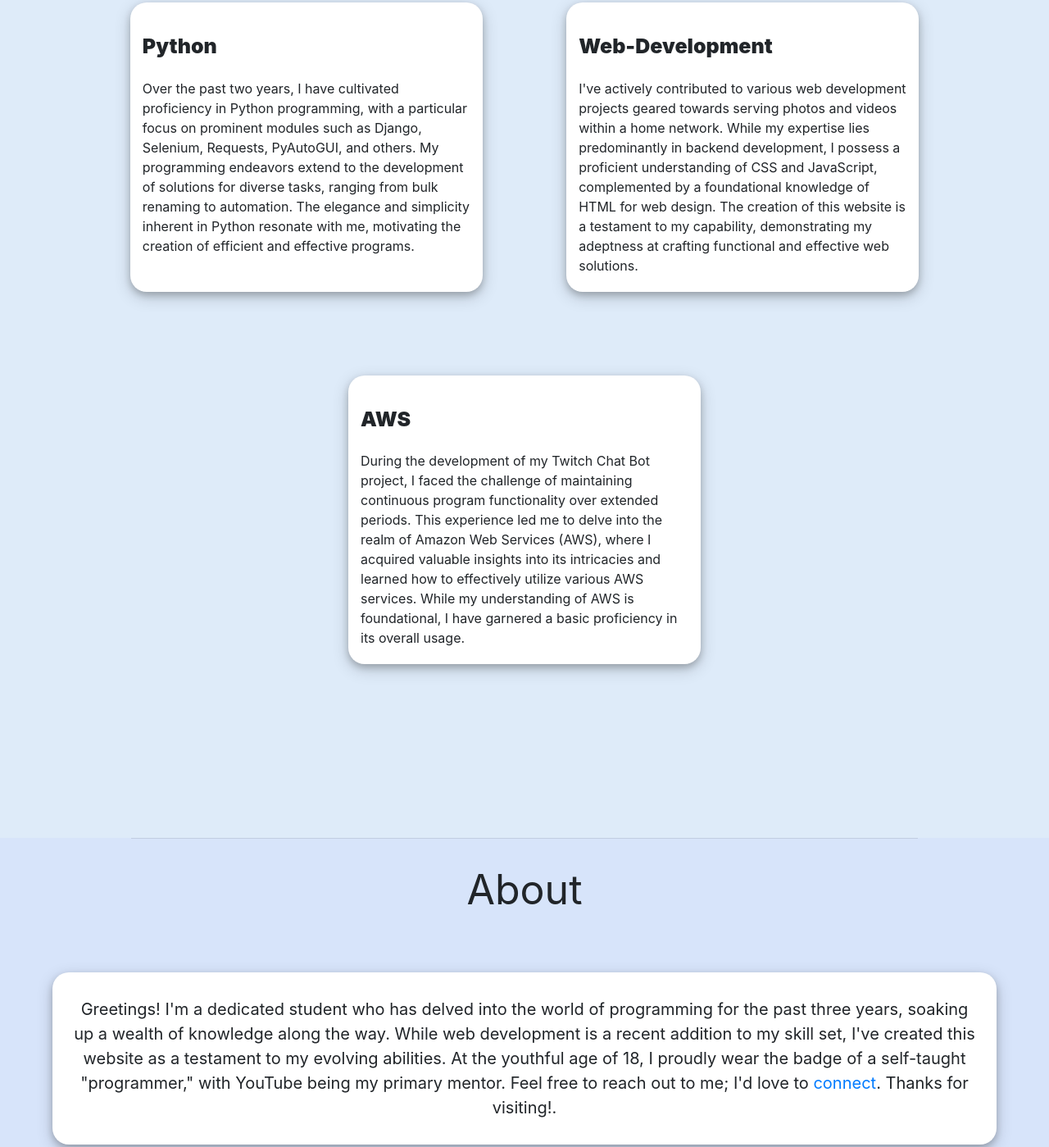
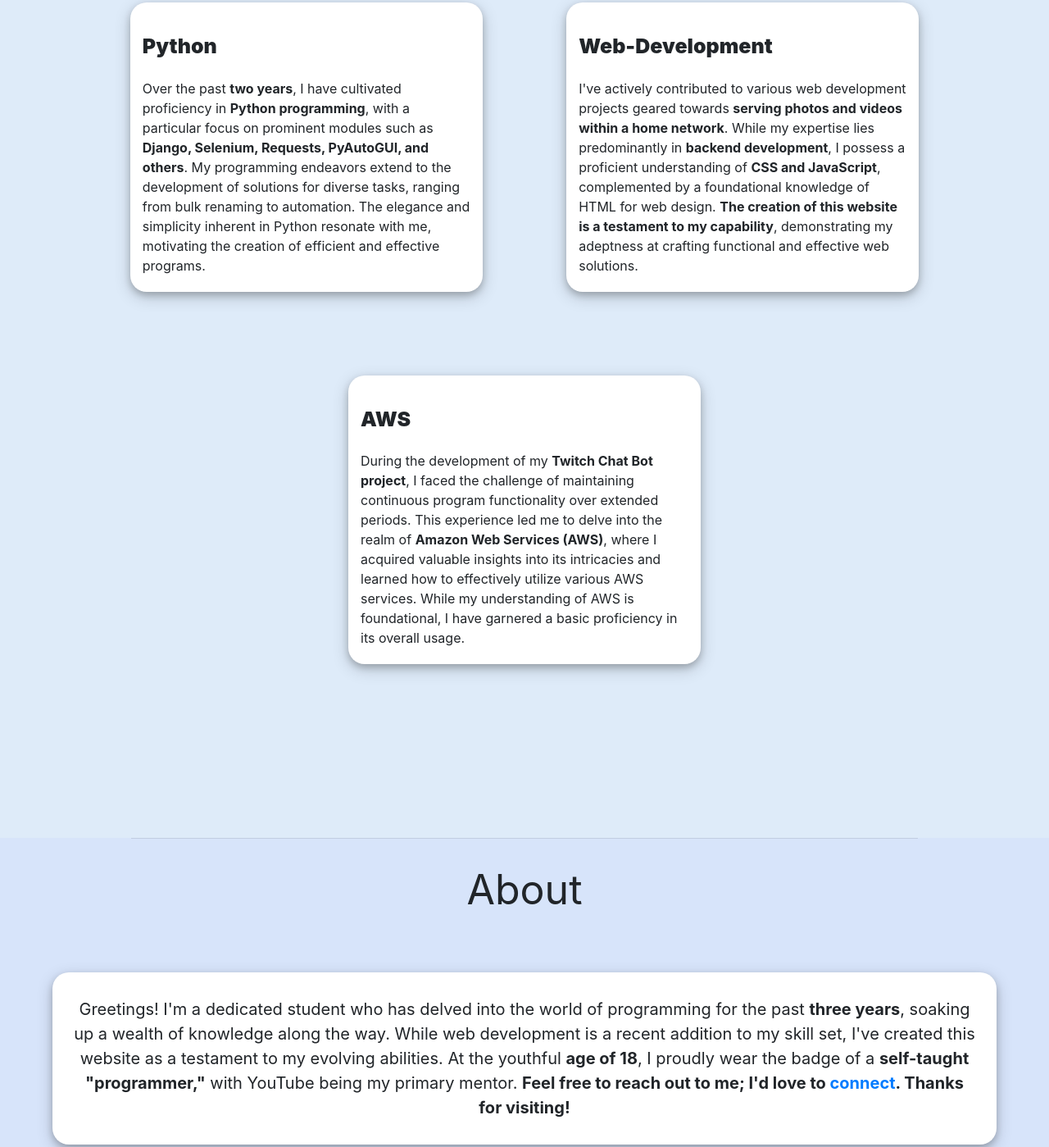
Before and after one commit to Wraient/Wraient.github.io, a plain HTML site: page index.html in a window 1280 px wide. Shown: the part 2935-4334 px from the top of the page at 82% size. Drawn offline with Linux system fonts and the light colour scheme.

Commit message:
Update index.html
Readability

```diff
--- a/index.html
+++ b/index.html
@@ -135,7 +135,7 @@
                 Python
               </div>
               <div id="project-1">
-                Over the past two years, I have cultivated proficiency in Python programming, with a particular focus on prominent modules such as Django, Selenium, Requests, PyAutoGUI, and others. My programming endeavors extend to the development of solutions for diverse tasks, ranging from bulk renaming to automation. The elegance and simplicity inherent in Python resonate with me, motivating the creation of efficient and effective programs.
+                Over the past <b>two years</b>, I have cultivated proficiency in <b>Python programming</b>, with a particular focus on prominent modules such as <b>Django, Selenium, Requests, PyAutoGUI, and others</b>. My programming endeavors extend to the development of solutions for diverse tasks, ranging from bulk renaming to automation. The elegance and simplicity inherent in Python resonate with me, motivating the creation of efficient and effective programs.
               </div>
             </div>
             <div class="flex-box">
@@ -143,7 +143,7 @@
                 Web-Development
               </div>
               <div id="project-2">
-                I've actively contributed to various web development projects geared towards serving photos and videos within a home network. While my expertise lies predominantly in backend development, I possess a proficient understanding of CSS and JavaScript, complemented by a foundational knowledge of HTML for web design. The creation of this website is a testament to my capability, demonstrating my adeptness at crafting functional and effective web solutions.
+                I've actively contributed to various web development projects geared towards <b>serving photos and videos within a home network</b>. While my expertise lies predominantly in <b>backend development</b>, I possess a proficient understanding of <b>CSS and JavaScript</b>, complemented by a foundational knowledge of HTML for web design. <b>The creation of this website is a testament to my capability</b>, demonstrating my adeptness at crafting functional and effective web solutions.
               </div>
             </div>
             <div class="flex-box">
@@ -151,7 +151,7 @@
                 AWS
               </div>
               <div id="project-2">
-                During the development of my Twitch Chat Bot project, I faced the challenge of maintaining continuous program functionality over extended periods. This experience led me to delve into the realm of Amazon Web Services (AWS), where I acquired valuable insights into its intricacies and learned how to effectively utilize various AWS services. While my understanding of AWS is foundational, I have garnered a basic proficiency in its overall usage.
+                During the development of my <b>Twitch Chat Bot project</b>, I faced the challenge of maintaining continuous program functionality over extended periods. This experience led me to delve into the realm of <b>Amazon Web Services (AWS)</b>, where I acquired valuable insights into its intricacies and learned how to effectively utilize various AWS services. While my understanding of AWS is foundational, I have garnered a basic proficiency in its overall usage.
               </div>
             </div>
             <!-- <div class="flex-box">
@@ -174,7 +174,7 @@
         </div>
         <div class="about-box">
 
-Greetings! I'm a dedicated student who has delved into the world of programming for the past three years, soaking up a wealth of knowledge along the way. While web development is a recent addition to my skill set, I've created this website as a testament to my evolving abilities. At the youthful age of 18, I proudly wear the badge of a self-taught "programmer," with YouTube being my primary mentor. Feel free to reach out to me; I'd love to <a href="#contacts-links-are-here">connect</a>. Thanks for visiting!.
+Greetings! I'm a dedicated student who has delved into the world of programming for the past <b>three years</b>, soaking up a wealth of knowledge along the way. While web development is a recent addition to my skill set, I've created this website as a testament to my evolving abilities. At the youthful <b>age of 18</b>, I proudly wear the badge of a <b>self-taught "programmer,"</b> with YouTube being my primary mentor. <b>Feel free to reach out to me; I'd love to <a href="#contacts-links-are-here">connect</a>. Thanks for visiting!</b>
         </div>
       </div>
       <hr id="end-of-page">
```
